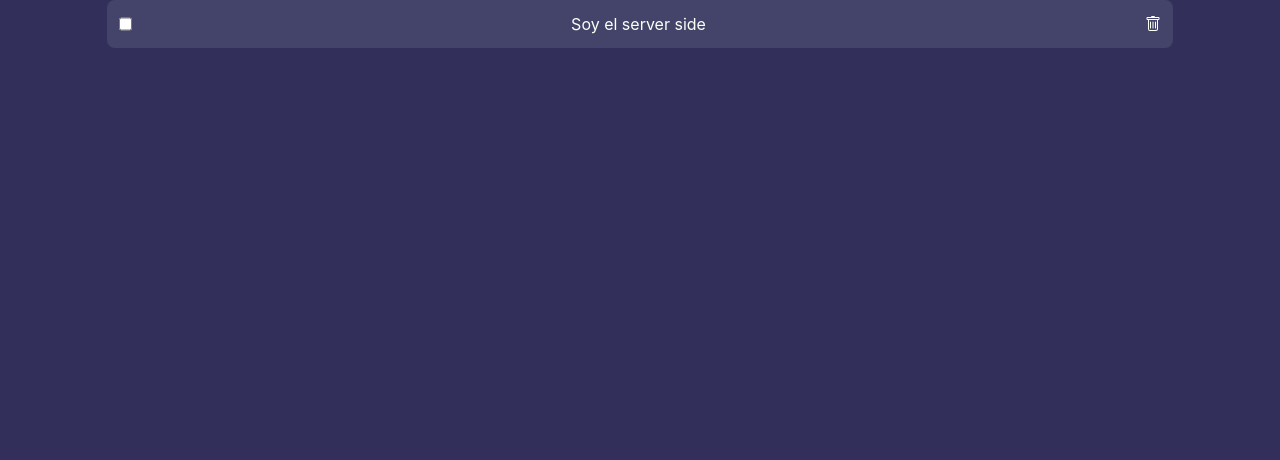
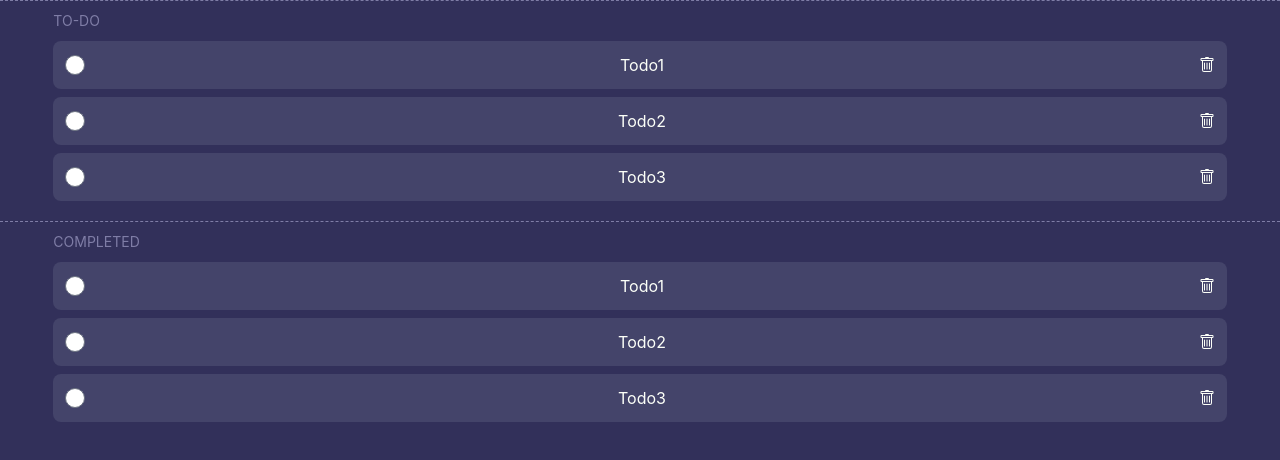
Before and after one commit to jeantr35/basic-todo, a Next.js app: page /list in a window 1280 px wide. Shown: the top 460 px of the page. Built offline with nearby package versions, Linux system fonts and the light colour scheme.

Commit message:
Styled component and add wrapper

```diff
--- /dev/null
+++ b/components/list/ListTypes.ts
@@ -0,0 +1,6 @@
+
+export interface Todo{
+    id: string;
+    isCompleted: boolean;
+    label: string;
+}
--- a/components/list/TodoItem.tsx
+++ b/components/list/TodoItem.tsx
@@ -4,8 +4,8 @@ interface Props{
 
 const TodoItem = ({label}:Props) => {
 return(
-    <div className="flex flex-row justify-between w-5/6 mx-auto my-0 bg-secondary p-3 rounded-lg text-text-primary">
-        <input type="checkbox"/>
+    <div className="flex flex-row items-center justify-between w-11/12 mx-auto my-0 bg-secondary p-3 rounded-lg text-text-primary">
+        <input type="checkbox" className="w-5 h-5 rounded-full"/>
         <label className="basis-1/2 text-center">{label}</label>
         <div className="flex flex-row text-text-secondary">
             <img src="/trash.svg" alt="trash button to delete"/>
--- /dev/null
+++ b/components/list/TodoWrapper.tsx
@@ -0,0 +1,20 @@
+import { Todo } from "./ListTypes";
+import TodoItem from "./TodoItem";
+
+interface Props{
+    todos: Todo[];
+    category: string;
+}
+
+const TodoWrapper = ({todos, category}: Props) => {
+    return(
+        <section className="border-t border-dashed border-category py-2.5 mb-2.5">
+            <h3 className="text-category text-sm w-11/12 mx-auto my-0 uppercase pb-2.5">{category}</h3>
+            <div className="flex flex-col gap-y-2">
+                {todos.map(todo => <TodoItem label={todo.label} key={todo.id}></TodoItem>)}
+            </div>
+        </section>
+    )
+}
+
+export default TodoWrapper;
--- a/package.json
+++ b/package.json
@@ -9,6 +9,7 @@
     "lint": "next lint"
   },
   "dependencies": {
+    "@tailwindcss/forms": "^0.5.2",
     "next": "12.2.2",
     "react": "18.2.0",
     "react-dom": "18.2.0"
--- a/pages/list/index.tsx
+++ b/pages/list/index.tsx
@@ -1,14 +1,16 @@
 import { GetServerSideProps } from "next/types";
-import TodoItem from "../../components/list/TodoItem";
+import { Todo } from "../../components/list/ListTypes";
+import TodoWrapper from "../../components/list/TodoWrapper";
 
 interface Props {
-    label: string
+    todos: Todo[]
 }
 
-const TodoListPage = ({label}:Props) => {
+const TodoListPage = ({todos}:Props) => {
     return(
         <div className="bg-primary min-h-screen">
-            <TodoItem label={label}></TodoItem>
+            <TodoWrapper todos={todos} category="To-do"/>
+            <TodoWrapper todos={todos} category="Completed"/>
         </div>
     )
 }
@@ -19,9 +21,10 @@ export const getServerSideProps: GetServerSideProps = async () => {
     const agentsName: string[] = agentsDataFetch.data.map((agent) => {
         return agent.displayName
     }); */
+    const todos:Todo[] = [{id:'1', isCompleted:false, label:"Todo1"},{id:'2', isCompleted:false, label:"Todo2"},{id:'3', isCompleted:false, label:"Todo3"}]
 
     return {
-      props: { label:"Soy el server side" }, // will be passed to the page component as props
+      props: { todos }, // will be passed to the page component as props
     };
   };
 
--- a/tailwind.config.js
+++ b/tailwind.config.js
@@ -1,4 +1,6 @@
 /** @type {import('tailwindcss').Config} */
+
+const colors = require('tailwindcss/colors')
 module.exports = {
   content: [
     "./pages/**/*.{js,ts,jsx,tsx}",
@@ -9,9 +11,12 @@ module.exports = {
       'primary': '#32305A',
       'secondary': '#44446A',
       'text-primary': '#FCFFF8',
-      'text-secondary': '#3B7EB4'
+      'text-secondary': '#3B7EB4',
+      'category':'#7F7DA6',
+      'sky': colors.sky,
+      'cyan': colors.cyan,
     },
     extend: {},
   },
-  plugins: [],
+  plugins: [require('@tailwindcss/forms')],
 }
```
Also changed, not shown: 1 other file (tests, documents, lock files or other folders).
